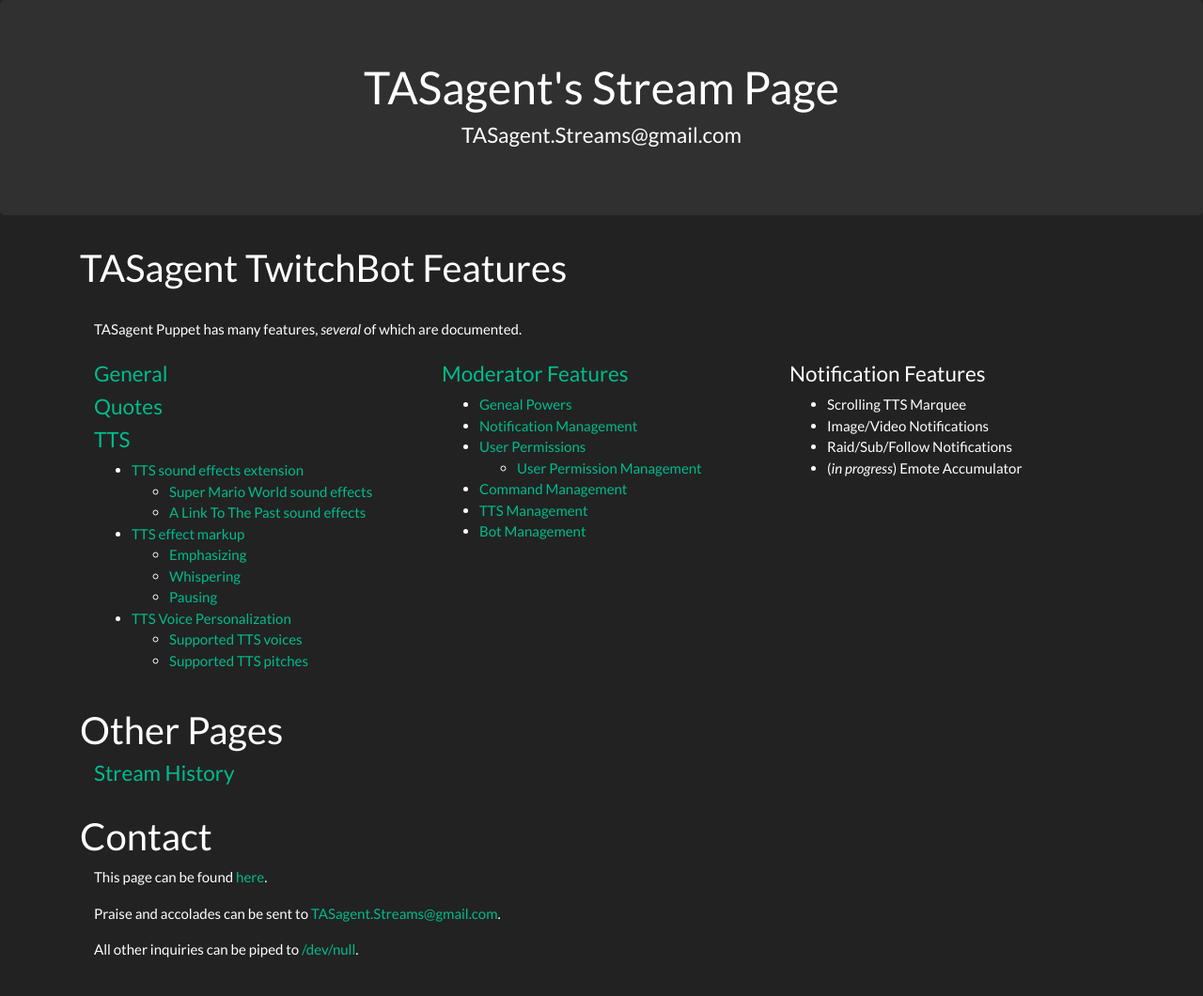
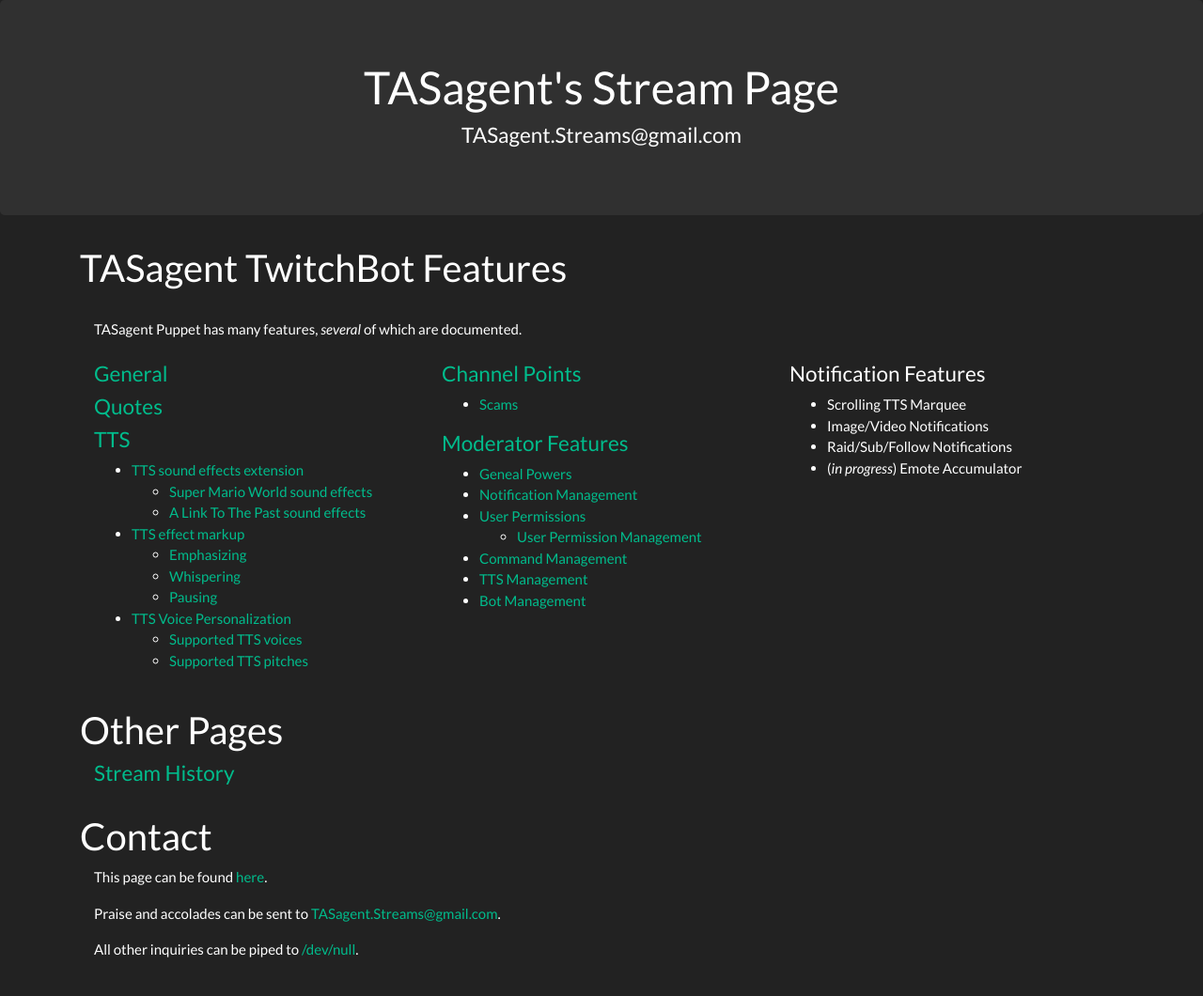
Before and after one commit to TASagent/TASagent.github.io, a Jekyll site: the page index.html, which Jekyll copies as it is, in a window 1280 px wide. Shown: the whole page at 94% size. Built offline with Jekyll 4.4.1, drawn with Linux system fonts in a browser that asks for light colours.

Commit message:
Adding ChannelPoint notes

```diff
--- a/index.html
+++ b/index.html
@@ -63,6 +63,10 @@
                     </ul>
                 </div>
                 <div class="col-md-4">
+                    <h4><a href="twitchBotFeatures/channelPoints.html">Channel Points</a></h4>
+                    <ul>
+                        <li><a href="twitchBotFeatures/channelPoints.html#scams">Scams</a></li>
+                    </ul>
                     <h4><a href="twitchBotFeatures/modFeatures.html">Moderator Features</a></h4>
                     <ul>
                         <li><a href="twitchBotFeatures/modFeatures.html#general-powers">Geneal Powers</a></li>
```
Also changed, not shown: twitchBotFeatures/channelPoints.md (added, +7 -0 lines).
